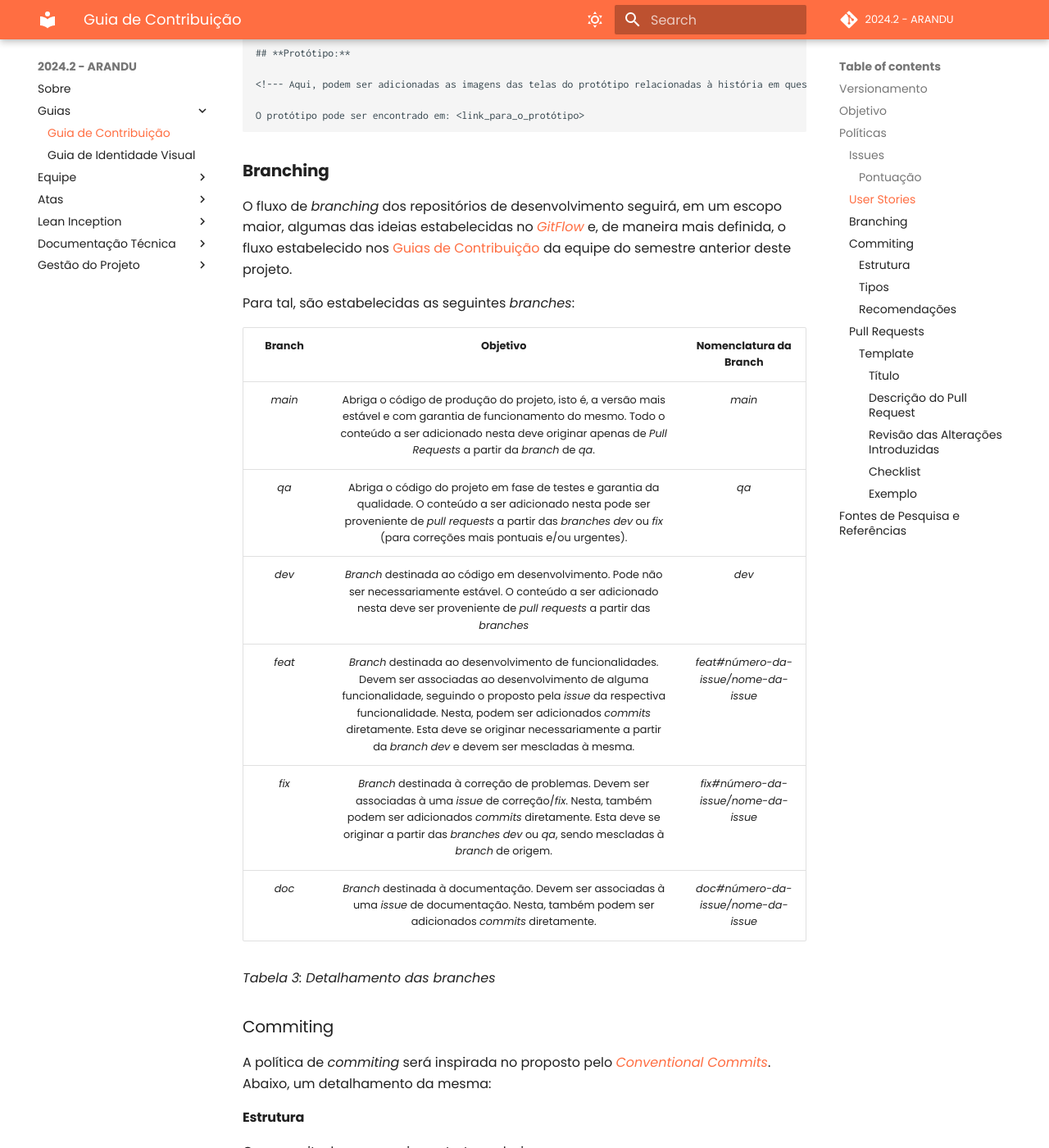
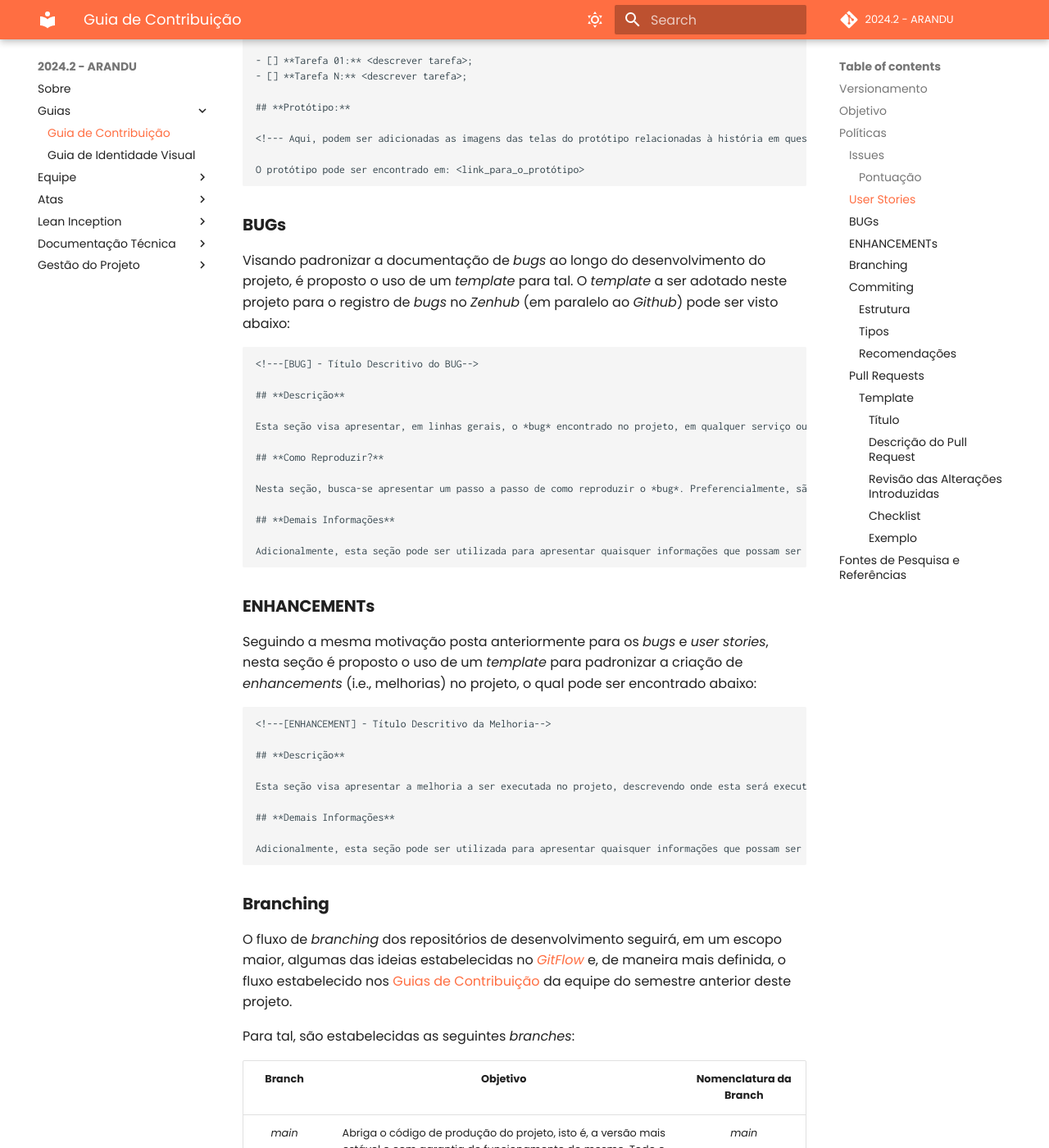
Before and after one commit to fga-eps-mds/2024.2-CALCULUS-Doc, an MkDocs documentation site: the page built from docs/guias/guia_de_contribuicao.md, in a window 1280 px wide and 1400 px high, scrolled down 2696 px. Shown: the whole window at 82% size. Built offline with MkDocs 1.6.1 and Material for MkDocs 9.7.7, drawn with Linux system fonts in a browser that asks for light colours; comment, search, counter and statistics services are not loaded; some of the changed text lies outside the part shown.

Commit message:
docs(#120): adds bug and enhancement templates
Co-authored-by: dartmol203 <andre.correa.silva203@gmail.com>

````diff
--- a/docs/guias/guia_de_contribuicao.md
+++ b/docs/guias/guia_de_contribuicao.md
@@ -8,6 +8,8 @@
 | 0.2 | 10/11/24 | Definição das políticas | Gabriel Mariano |
 | 0.3 | 20/11/24 | Altera nomenclatura proposta para *branches* | Gabriel Mariano |
 | 0.4 | 02/12/24 | Adiciona *template* para *User Stories* | Gabriel Mariano |
+| 0.5 | 16/01/25 | Adiciona *templates* para *BUG*s e *ENHANCEMENT*s | André Corrêa e Gabriel Mariano |
+
 
 *Tabela 1: Versionamento*
 
@@ -75,6 +77,42 @@ Tendo em mente a corrente organização da estrutura de gerência do trabalho pe
 <!--- Aqui, podem ser adicionadas as imagens das telas do protótipo relacionadas à história em questão-->
 
 O protótipo pode ser encontrado em: <link_para_o_protótipo>
+```
+
+### **BUGs**
+
+Visando padronizar a documentação de *bugs* ao longo do desenvolvimento do projeto, é proposto o uso de um *template* para tal. O *template* a ser adotado neste projeto para o registro de *bugs* no *Zenhub* (em paralelo ao *Github*) pode ser visto abaixo:
+
+```
+<!---[BUG] - Título Descritivo do BUG-->
+
+## **Descrição**
+
+Esta seção visa apresentar, em linhas gerais, o *bug* encontrado no projeto, em qualquer serviço ou estrutura onde este ocorra.
+
+## **Como Reproduzir?**
+
+Nesta seção, busca-se apresentar um passo a passo de como reproduzir o *bug*. Preferencialmente, são apresentados *prints* e comandos que exemplifiquem este processo.
+
+## **Demais Informações**
+
+Adicionalmente, esta seção pode ser utilizada para apresentar quaisquer informações que possam ser úteis no entendimento do *bug* em questão, podendo tratar até mesmo de propostas de solução, caso estas sejam de conhecimento do(a) autor(a).
+```
+
+### **ENHANCEMENTs**
+
+Seguindo a mesma motivação posta anteriormente para os *bugs* e *user stories*, nesta seção é proposto o uso de um *template* para padronizar a criação de *enhancements* (i.e., melhorias) no projeto, o qual pode ser encontrado abaixo:
+
+```
+<!---[ENHANCEMENT] - Título Descritivo da Melhoria-->
+
+## **Descrição**
+
+Esta seção visa apresentar a melhoria a ser executada no projeto, descrevendo onde esta será executada, como será executada e qual o objetivo desejado. Aqui, podem ser apresentados *prints*, *snippets* de código ou até mesmo *links* para referências externas que exemplifiquem a melhoria proposta.
+
+## **Demais Informações**
+
+Adicionalmente, esta seção pode ser utilizada para apresentar quaisquer informações que possam ser úteis no entendimento da melhoria proposta.
 ```
 
 ### **Branching**
````
Also changed, not shown: README.md (+1 -1 lines), .github/ISSUE_TEMPLATE/bug_template.md (added), .github/ISSUE_TEMPLATE/enhancement_template.md (added).
